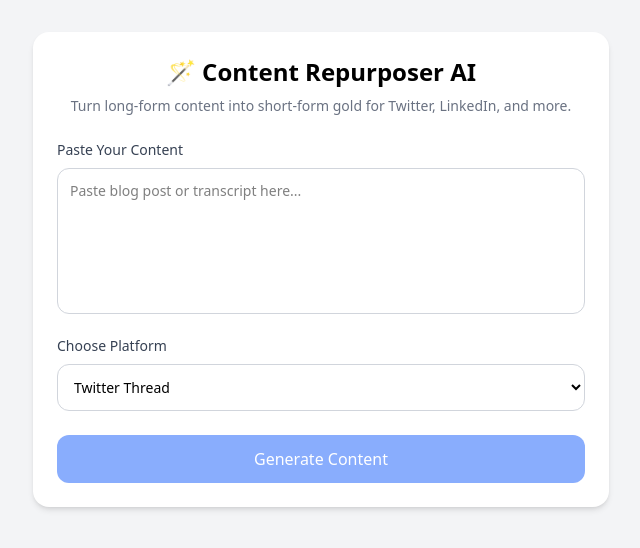
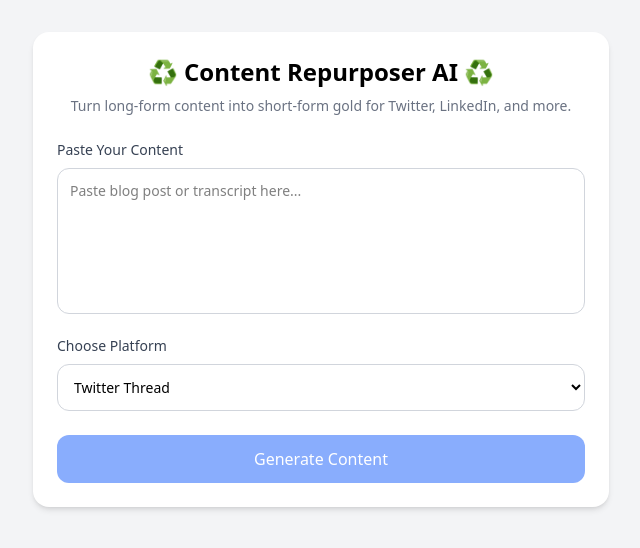
Before and after one commit to sarahelisabethcominotti/content-repurposer-ai, a Next.js app: page / in a window 1280 px wide. Shown: the top 548 px of the page, without its empty margins (319-959 px from the left). Built offline with nearby package versions, Linux system fonts and the light colour scheme.

Commit message:
update of icons

```diff
--- a/pages/index.js
+++ b/pages/index.js
@@ -23,7 +23,7 @@ export default function Home() {
     <div className="min-h-screen bg-gray-100 py-8 px-4">
       <div className="max-w-xl mx-auto bg-white p-6 rounded-2xl shadow-md">
         <h1 className="text-2xl font-semibold text-center mb-2">
-          🪄 Content Repurposer AI
+        ♻️ Content Repurposer AI ♻️
         </h1>
         <p className="text-center text-gray-500 mb-6 text-sm">
           Turn long-form content into short-form gold for Twitter, LinkedIn, and more.
```
